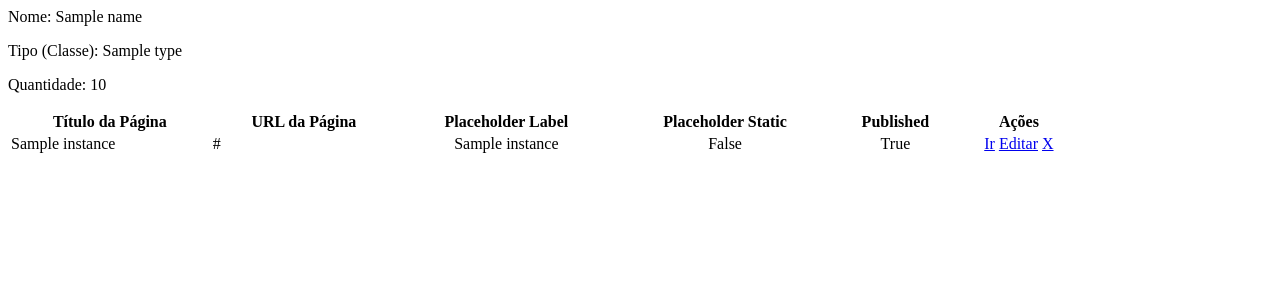
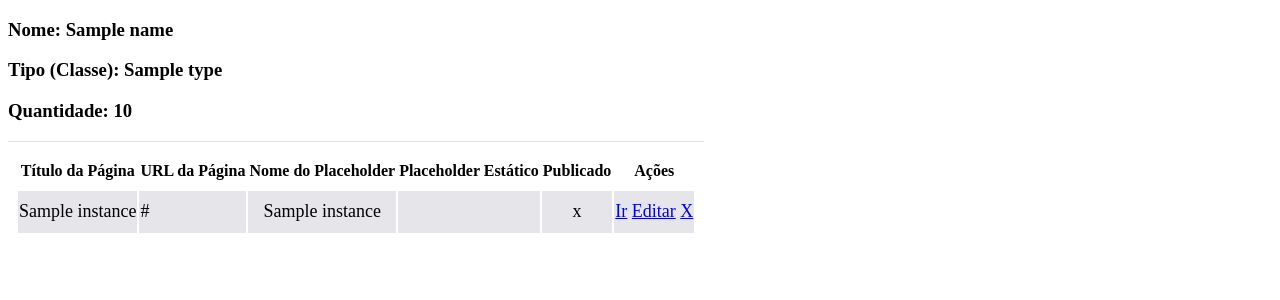
Before and after one commit to isouzasoares/djangocms-dashboard, a Django app: template djangocms_dashboard/templates/djangocms_dashboard/plugin_detail.html in a window 1280 px wide. Shown: the top 300 px of the page. Run offline with Django 3.2, Linux system fonts and the light colour scheme; the template is opened without the code that fills it: most values are stand-ins (such as "Sample title", 1, 10 or a date in 2020).

Commit message:
Alterações no layout, individualização dos termplates, çlogin required.

```diff
--- /dev/null
+++ b/djangocms_dashboard/static/css/style.css
@@ -0,0 +1,20 @@
+.table {
+    padding: 8px;
+    line-height: 2.2;
+    vertical-align: top;
+    border-top: 1px solid #ddd
+}
+
+tbody tr{
+    font-size: 18px;
+    transition: all 0.2s;
+}
+
+tbody tr:nth-child(odd) {
+    background-color: #e5e5ea;
+}
+
+tbody tr:hover{
+    background-color: black;
+    color: white;
+}
--- a/djangocms_dashboard/templates/djangocms_dashboard/plugin_detail.html
+++ b/djangocms_dashboard/templates/djangocms_dashboard/plugin_detail.html
@@ -1,19 +1,27 @@
-{% load i18n cms_admin admin_urls %}
+<!DOCTYPE html>
+{% load i18n static %}
+<link href="{% static 'css/style.css' %}" media="all" rel="stylesheet" type="text/css">
+<html lang="en">
+<head>
+    <meta charset="UTF-8">
+    <title>{{ name }}</title>
 
+    <h3><b>Nome: </b>{{ name }}</h3>
+    <h3><b>Tipo (Classe): </b>{{ type }}</h3>
+    <h3><b>Quantidade: </b>{{ amount }}</h3>
 
-<p>Nome: {{ name }}</p>
-<p>Tipo (Classe): {{ type }}</p>
-<p>Quantidade: {{ amount }}</p>
+</head>
+<body>
 
-<table width="85%">
+<table class="table">
   <thead>
     <tr>
       <th>Título da Página</th>
       <th>URL da Página</th>
-      <th>Placeholder Label</th>
-      <th>Placeholder Static</th>
-      <th>Published</th>
-      <th colspan="3">Ações</th>
+      <th>Nome do Placeholder</th>
+      <th>Placeholder Estático</th>
+      <th>Publicado</th>
+      <th colspan="3" align="center">Ações</th>
     </tr>
   </thead>
   <tbody>
@@ -22,13 +30,14 @@
       <td>{{ instance.title }}</td>
       <td>{{ instance.url }}</td>
       <td align="center">{{ instance.placeholder_label }}</td>
-      <td align="center">{% if instance.placeholder_static %} True {% else %} False {% endif %}</td>
-      <td align="center">{% if instance.not_published %} False {% else %} True {% endif %}</td>
+      <td align="center">{% if instance.placeholder_static %} x {% endif %}</td>
+      <td align="center">{% if not instance.not_published %} x {% endif %}</td>
 
       <td align="center">
-        <a class="js-cms-pagetree-page-view" href="{{ instance.url }}"><span>Ir</span></a>
-        <a class="cms-btn cms-btn-default js-cms-tree-advanced-settings cms-icon cms-icon-pencil" href="{{ instance.edit_url }}" target="_blank"><span>Editar</span></a>
-        <a class="cms-icon cms-icon-bin" href="{{ instance.delete_url }}" target="_blank">X</a></td>
+        <a href="{{ instance.url }}"><span class="js-cms-pagetree-page-view" >Ir</span></a>
+        <a class="cms-btn cms-btn-default" href="{{ instance.edit_url }}" target="_blank"><span class="cms-icon cms-icon-pencil">Editar</span></a>
+        <a  href="{{ instance.delete_url }}" target="_blank"><span class="cms-icon cms-icon-bin"></span>X</a>
+      </td>
     </tr>
   {% endfor %}
   </tbody>
--- a/djangocms_dashboard/urls.py
+++ b/djangocms_dashboard/urls.py
@@ -1,10 +1,14 @@
 from django.conf.urls import url
-# from .views import plugins_list
+from django.contrib.auth.decorators import login_required
+from decorate_url import decorated_url
 
+
+# TODO CONFIGURAR DEPENDENCIA DO DECORATOR
 urlpatterns = [
     url(r'^$', 'djangocms_dashboard.views.home', name='home'),
-    url(r'^apphooks$', 'djangocms_dashboard.views.apphooks_list', name='apphooks_list'),
+    decorated_url(r'^plugins/$', 'djangocms_dashboard.views.plugins_list', name='plugins_list', wrap=login_required),
+    decorated_url(r'^apphooks/$', 'djangocms_dashboard.views.apphooks_list', name='apphooks_list', wrap=login_required),
     # url(r'^$', plugins_list),
-    url(r'^plugin_detail/(?P<plugin_type>\w+)$', 'djangocms_dashboard.views.plugin_detail', name='plugin_detail'),
-    url(r'^apphook_detail/(?P<apphook_class>\w+)$', 'djangocms_dashboard.views.apphook_detail', name='apphook_detail')
+    decorated_url(r'^plugin_detail/(?P<plugin_type>\w+)$', 'djangocms_dashboard.views.plugin_detail', name='plugin_detail', wrap=login_required),
+    decorated_url(r'^apphook_detail/(?P<apphook_class>\w+)$', 'djangocms_dashboard.views.apphook_detail', name='apphook_detail', wrap=login_required)
 ]
--- a/sample/requirements.txt
+++ b/sample/requirements.txt
@@ -24,3 +24,4 @@ olefile==0.44
 Pillow==4.2.1
 six==1.10.0
 Unidecode==0.4.21
+decorate-url==1.1
--- a/sample/sample/settings.py
+++ b/sample/sample/settings.py
@@ -176,6 +176,7 @@ USE_TZ = True
 # https://docs.djangoproject.com/en/1.9/howto/static-files/
 
 STATIC_URL = '/static/'
-
+MEDIA_ROOT = os.path.join(BASE_DIR, 'media')
+STATIC_ROOT = os.path.join(BASE_DIR, 'static')
 
 MEDIA_URL = '/media/'
```
Also changed, not shown: djangocms_dashboard/templates/djangocms_dashboard/apphook_detail.html (+14 -11 lines), djangocms_dashboard/templates/djangocms_dashboard/apphooks_list.html (+5 -3 lines), djangocms_dashboard/templates/djangocms_dashboard/home.html (+11 -18 lines), djangocms_dashboard/templates/djangocms_dashboard/plugins_list.html (added, +32 -0 lines), djangocms_dashboard/views.py (+16 -11 lines).
